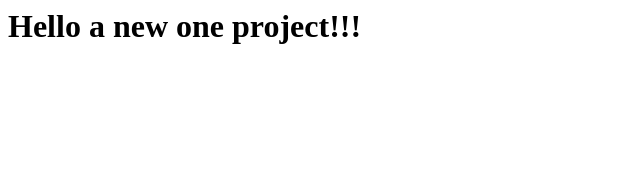
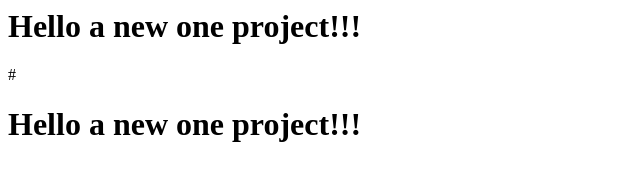
Before and after one commit to Palich63/New_One, a plain HTML site: page index.html in a window 1280 px wide. Shown: the whole page, without its empty margins (0-640 px from the left). Drawn offline with Linux system fonts and the light colour scheme.

Commit message:
Добавил строчку

```diff
--- a/index.html
+++ b/index.html
@@ -3,3 +3,4 @@
 rel="stylesheet">
 </head>
 <h1>Hello a new one project!!!</h1>
+# <h1>Hello a new one project!!!</h1>
```
